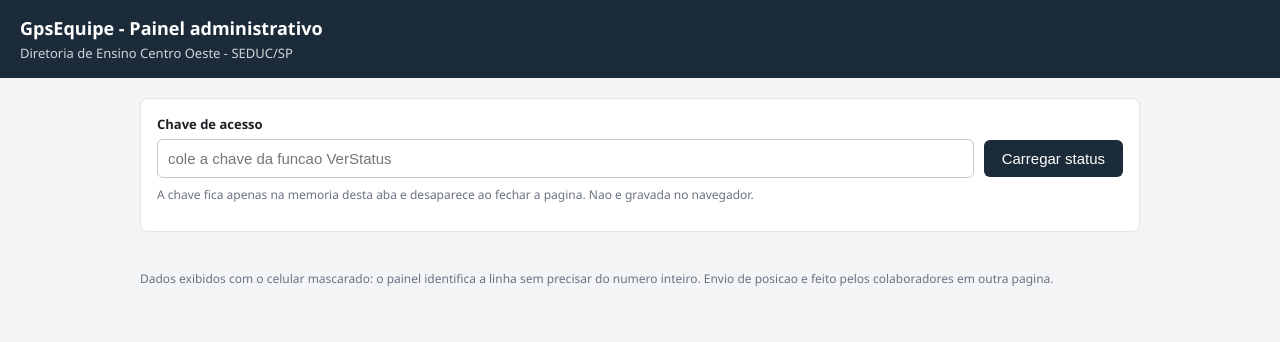
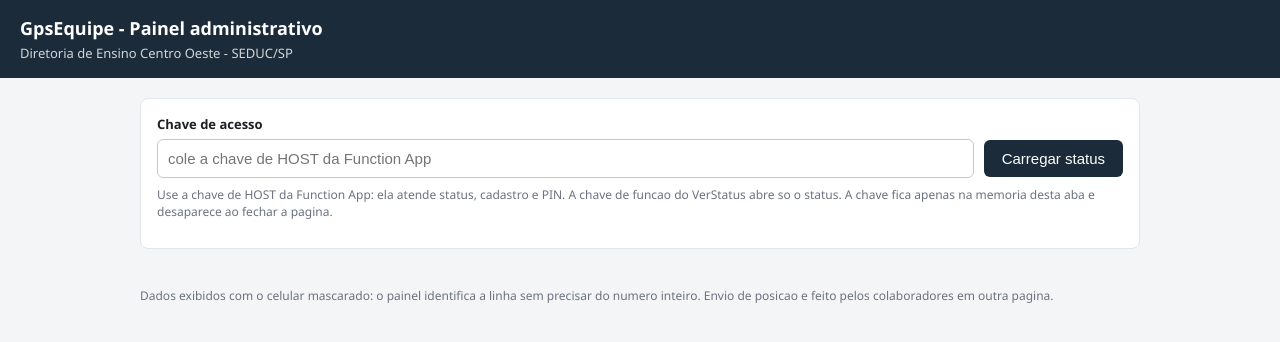
Before and after one commit to cdaalexandre/GpsEquipe, a plain HTML site: page admin.html in a window 1280 px wide. Drawn offline with Linux system fonts and the light colour scheme.

Commit message:
Painel: orienta o uso da chave de host e explica o 401 da chave de funcao

```diff
--- a/admin.html
+++ b/admin.html
@@ -55,11 +55,11 @@
   <div class="acesso">
     <label for="chave">Chave de acesso</label>
     <div class="linha">
-      <input type="password" id="chave" autocomplete="off" placeholder="cole a chave da funcao VerStatus">
+      <input type="password" id="chave" autocomplete="off" placeholder="cole a chave de HOST da Function App">
       <button id="btEntrar">Carregar status</button>
       <button id="btAtualizar" class="secundario escondido">Atualizar</button>
     </div>
-    <p class="nota">A chave fica apenas na memoria desta aba e desaparece ao fechar a pagina. Nao e gravada no navegador.</p>
+    <p class="nota">Use a chave de HOST da Function App: ela atende status, cadastro e PIN. A chave de funcao do VerStatus abre so o status. A chave fica apenas na memoria desta aba e desaparece ao fechar a pagina.</p>
     <div id="mensagem"></div>
   </div>
 
@@ -262,6 +262,9 @@
   var dados = null;
   try { dados = JSON.parse(texto); } catch (e) { dados = null; }
   var m = (dados && dados.mensagem) ? dados.mensagem : (texto || ('HTTP ' + r.status));
+  // 401 aqui quase sempre significa chave de FUNCAO em vez de chave de HOST:
+  // a de funcao abre o status e recusa cadastro e PIN.
+  if (r.status === 401) { m = 'Nao autorizado (401). Esta chave provavelmente e a da funcao VerStatus, que abre so o status. Use a chave de HOST da Function App.'; }
   return { status: r.status, ok: r.ok, mensagem: m };
 }
 
```
